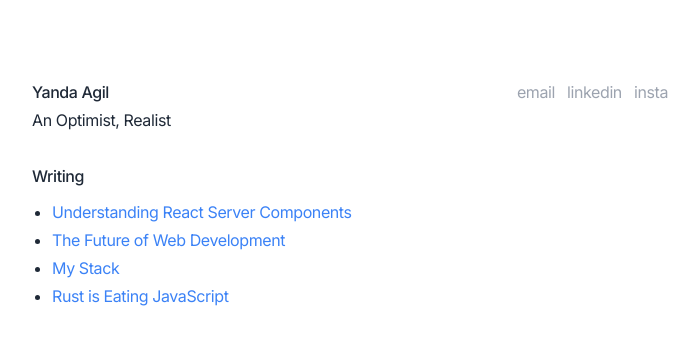
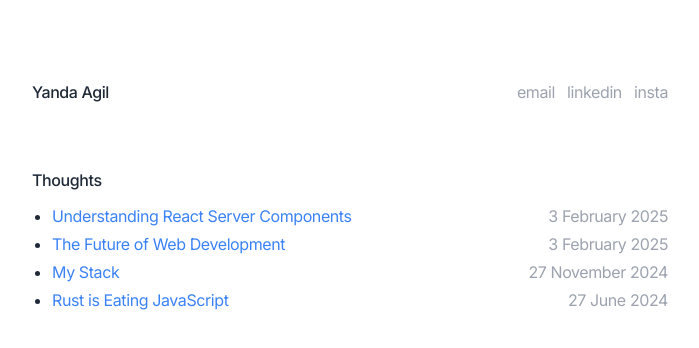
Before and after one commit to yandaagil/personal-web, a Next.js app: page / in a window 1280 px wide. Shown: the top 348 px of the page, without its empty margins (290-989 px from the left). Built offline with nearby package versions, Linux system fonts and the light colour scheme.

Commit message:
feat: Refactor layout and enhance 404 page structure

```diff
--- /dev/null
+++ b/src/components/layout.tsx
@@ -0,0 +1,21 @@
+import { useRouter } from "next/router"
+import Header from "./section/header"
+
+type LayoutProps = {
+  children: React.ReactNode
+}
+
+const Layout: React.FC<LayoutProps> = ({ children }) => {
+  const { pathname } = useRouter()
+
+  return (
+    <>
+      {pathname !== '/404' && <Header />}
+      <main className="md:pb-12 space-y-10 md:space-y-16">
+        {children}
+      </main>
+    </>
+  )
+}
+
+export default Layout
--- a/src/components/section/header.tsx
+++ b/src/components/section/header.tsx
@@ -18,12 +18,9 @@ const Header = () => {
   return (
     <header className="md:pt-12">
       <div className="flex flex-col-reverse sm:flex-row items-start justify-between">
-        <div className="flex flex-col space-y-1 mt-3 sm:mt-0">
-          <Link href="/">
-            <h1 className="font-medium">Yanda Agil</h1>
-          </Link>
-          <p>An Optimist, Realist</p>
-        </div>
+        <Link href="/">
+          <h1 className="font-medium">Yanda Agil</h1>
+        </Link>
         <div className="space-x-3 self-end sm:self-start">
           {socialMedia.map(({ name, link }) => (
             name === 'email' ? (
--- a/src/pages/404.tsx
+++ b/src/pages/404.tsx
@@ -3,19 +3,17 @@ import Title from "@/components/title";
 
 const NotFound = () => {
   return (
-    <div className="min-h-screen p-8 max-w-[700px] mx-auto">
+    <>
       <Title title="X__X" />
-      <main className="md:pb-12 space-y-10 md:space-y-16">
       <section id="projects" className="space-y-3 mt-8 text-center">
         <h1 className="mb-10 text-3xl font-semibold">
           wHAt r U LookInG 4?
         </h1>
-          <Link href="/" className="text-gray-400 hover:text-blue-500">
+        <Link href="/" className="text-gray-400 hover:text-blue-500 transition-colors">
           take me back to eden
         </Link>
       </section>
-      </main>
-    </div>
+    </>
   );
 };
 
--- a/src/pages/_app.tsx
+++ b/src/pages/_app.tsx
@@ -4,12 +4,13 @@ import { Analytics } from '@vercel/analytics/react';
 import { SpeedInsights } from '@vercel/speed-insights/next';
 import { Inter } from 'next/font/google'
 import { Toaster } from "@/components/ui/toaster"
+import Layout from "@/components/layout";
 
 const inter = Inter({ subsets: ['latin'] })
 
 export default function App({ Component, pageProps }: AppProps) {
   return (
-    <>
+    <Layout>
       <style jsx global>{`
         html {
           font-family: ${inter.style.fontFamily};
@@ -19,6 +20,6 @@ export default function App({ Component, pageProps }: AppProps) {
       <Toaster />
       <Analytics />
       <SpeedInsights />
-    </>
+    </Layout>
   )
 }
--- a/src/pages/_document.tsx
+++ b/src/pages/_document.tsx
@@ -4,7 +4,7 @@ export default function Document() {
   return (
     <Html lang="en">
       <Head />
-      <body>
+      <body className="min-h-screen p-8 max-w-[700px] mx-auto">
         <Main />
         <NextScript />
       </body>
--- a/src/pages/index.tsx
+++ b/src/pages/index.tsx
@@ -1,34 +1,34 @@
-import Header from "@/components/section/header";
 import Title from "@/components/title";
 import { getAllPosts } from "@/lib/mdx";
 import { Post } from "@/types/post.type";
+import { format } from "date-fns";
 import { GetStaticProps } from "next";
 import Link from "next/link";
 
-interface Props {
+type HomeProps = {
   posts: Post[];
 }
 
-const Home: React.FC<Props> = ({ posts }) => {
+const Home: React.FC<HomeProps> = ({ posts }) => {
   return (
-    <div className="min-h-screen p-8 max-w-[700px] mx-auto">
+    <>
       <Title title="Yanda Agil" />
-      <Header />
-      <main className="md:pb-12 space-y-10 md:space-y-16">
-        <section id="projects" className="space-y-3 mt-8">
-          <h2 className="font-medium">Writing</h2>
+      <section id="thoughts" className="space-y-3 mt-8">
+        <h2 className="font-medium">Thoughts</h2>
         <ul className="space-y-1 list-disc pl-5">
-            {posts.map(({ title, slug }) => (
+          {posts.map(({ title, slug, date }) => (
             <li key={title}>
-                <Link href={`/posts/${slug}`} className="text-blue-500 hover:text-blue-700">
+              <Link href={`/t/${slug}`} className="text-blue-500 hover:text-blue-700 group justify-between flex flex-row">
                 {title}
+                <span className="text-gray-400 group-hover:text-gray-500">
+                  {format(new Date(date), 'd MMMM yyyy')}
+                </span>
               </Link>
             </li>
           ))}
         </ul>
       </section>
-      </main>
-    </div>
+    </>
   )
 }
 
--- a/src/pages/posts/[slug].tsx
+++ b/src/pages/t/[slug].tsx
@@ -3,11 +3,9 @@ import { MDXRemote, MDXRemoteSerializeResult } from 'next-mdx-remote';
 import { serialize } from 'next-mdx-remote/serialize';
 import { getAllPosts, getPostBySlug } from '@/lib/mdx';
 import { format } from 'date-fns';
-import Link from 'next/link';
 import Title from '@/components/title';
-import Header from '@/components/section/header';
 
-interface Props {
+type PostProps = {
   post: {
     slug: string;
     title: string;
@@ -16,21 +14,18 @@ interface Props {
   }
 }
 
-export default function BlogPost({ post }: Props) {
+export default function BlogPost({ post }: PostProps) {
   return (
-    <div className="min-h-screen p-8 max-w-[700px] mx-auto">
+    <>
       <Title title={`${post.title} | Yanda Agil`} />
-      <Header />
-      <main className="md:pb-12 space-y-10 md:space-y-16">
-        <article className='mt-6'>
+      <article className='mt-8'>
         <h1 className='font-medium'>{post.title}</h1>
         <span className='text-gray-400'>{format(new Date(post.date), 'd MMMM yyyy')}</span>
         <div className='postContent'>
           <MDXRemote {...post.content} />
         </div>
       </article>
-      </main>
-    </div>
+    </>
   );
 }
 
```
Also changed, not shown: src/styles/globals.css (+17 -14 lines). Lines whose indentation alone changed are shown as unchanged.
